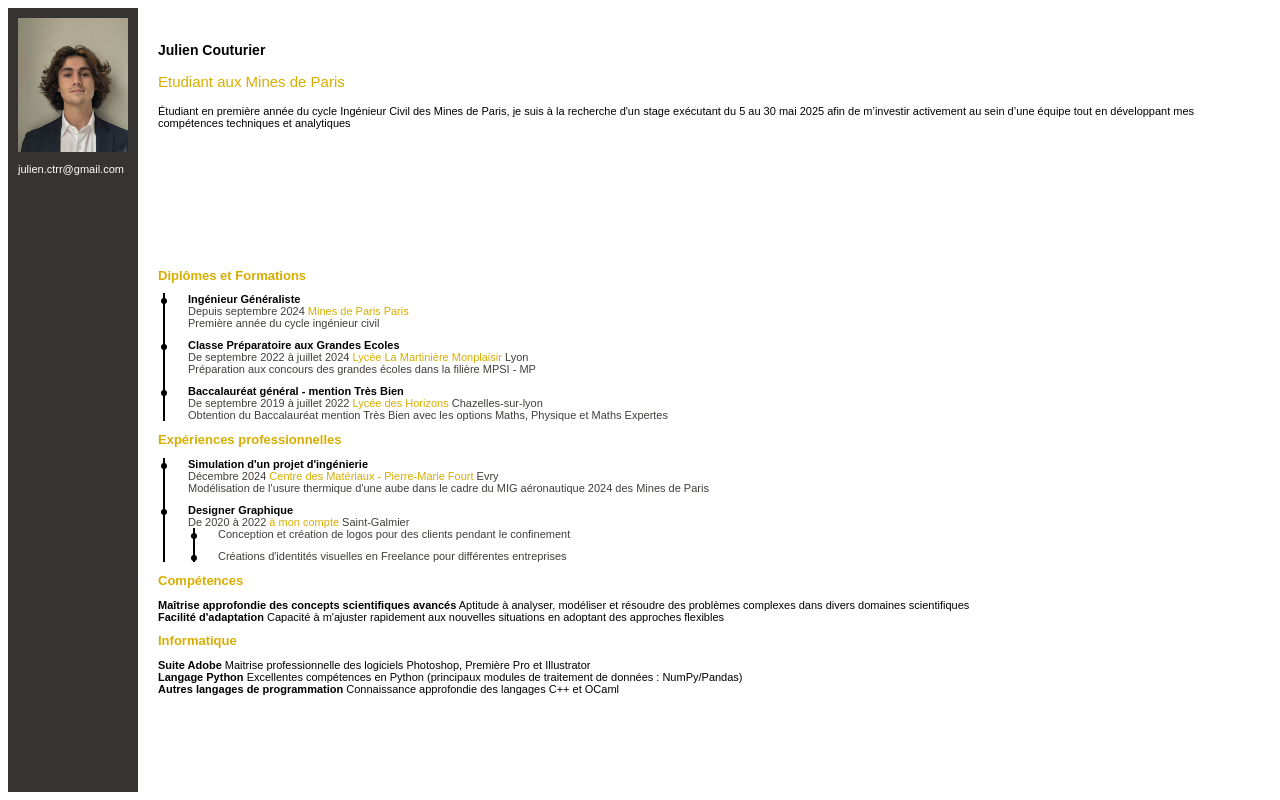
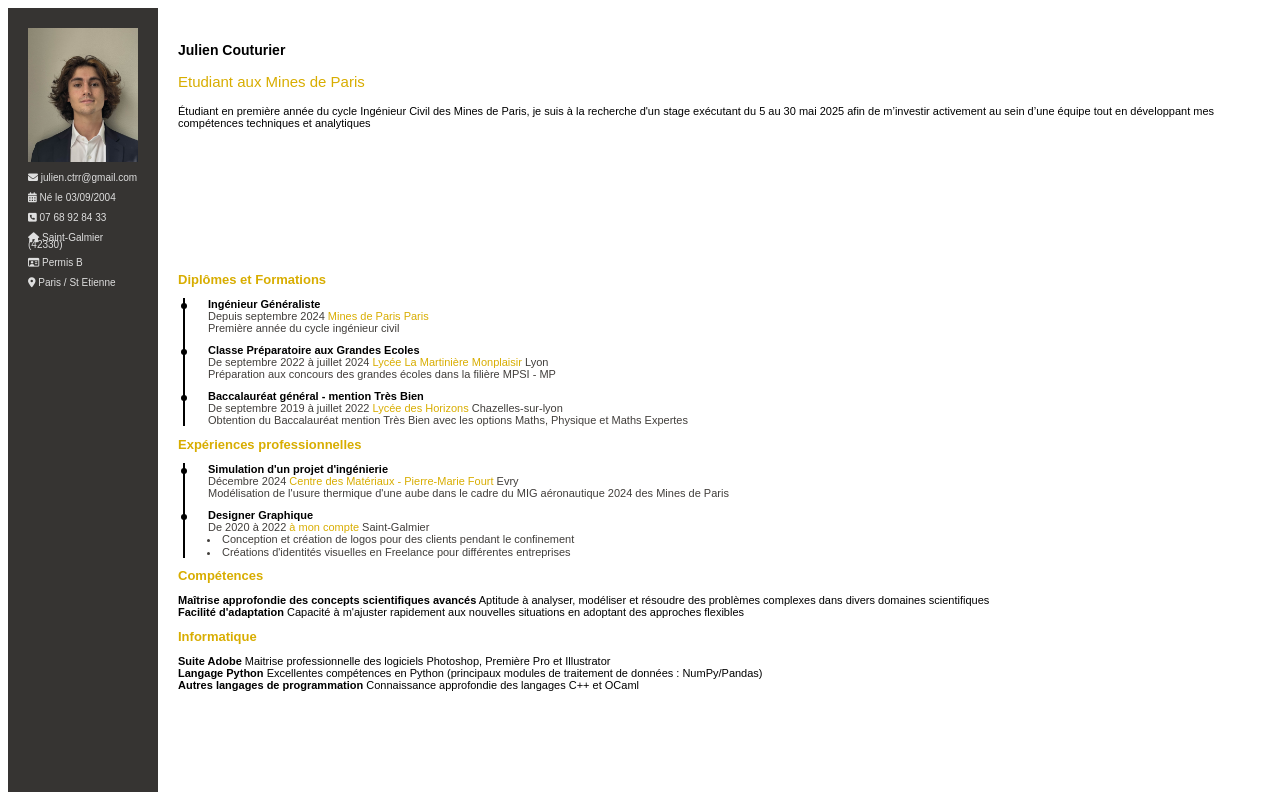
Before and after one commit to JulienCtrr/web-homework, a plain HTML site: page cv/cv.html in a window 1280 px wide. Drawn offline with Linux system fonts and the light colour scheme.

Commit message:
modif barre

```diff
--- a/cv/cv.css
+++ b/cv/cv.css
@@ -9,7 +9,7 @@ body {
 body {
   display: grid;
   grid-template-columns:
-    130px 1fr;
+    150px 1fr;
   grid-template-areas:
   "gauche head"
   "gauche m1";
@@ -25,9 +25,11 @@ body {
 
 #barre{
   grid-area: gauche;
+  font-size: 10;
   background-color: #363432;
-  color: white;
-  padding: 10px;
+  color: rgb(223, 223, 223);
+  padding: 20px;
+  line-height: 0.5;
 }
 
 .corps{
@@ -70,3 +72,31 @@ ul > li::before {
   background: black;
   border-radius: 50%;
 }
+
+.corps{ ul {
+  list-style: disc;
+  padding-left: 12px;
+  position: static;
+}
+
+ul::before {
+  display: none;
+}
+
+ul > li {
+  position: relative;
+  padding-left: 2px;
+  margin-bottom: 1px;
+}
+
+ul > li::before {
+  content: '';
+  position: absolute;
+  left: 0px;
+  top: 5px;
+  width: 0px;
+  height: 0px;
+  background: black;
+  border-radius: 50%;
+}
+}
--- a/cv/cv.html
+++ b/cv/cv.html
@@ -1,5 +1,6 @@
 <html>
     <head>
+        <link rel="stylesheet" href="https://cdnjs.cloudflare.com/ajax/libs/font-awesome/6.4.2/css/all.min.css">
         <title>CV Julien Couturier</title>
         <link rel="stylesheet" href="cv.css">
     </head>
@@ -63,8 +64,15 @@
             </ul> </div>
         </div>
     <div id="barre">
-        <img src="image.png" width="110" >
-        <p>julien.ctrr@gmail.com</p>
+        <img src="image.png" width="110">
+        <div><p><i class="fa-solid fa-envelope"></i> julien.ctrr@gmail.com</p>
+            <p><i class="fa-solid fa-calendar-days"></i> Né le 03/09/2004</p>
+            <p><i class="fa-solid fa-square-phone"></i> 07 68 92 84 33</p>
+            <p><i class="fa-solid fa-house"></i> Saint-Galmier (42330)</p>
+            <p><i class="fa-regular fa-id-card"></i> Permis B</p>
+            <p><i class="fa-solid fa-location-dot"></i> Paris / St Etienne</p>
+
+        </div>
     </div>
     </body>
 </html>
```
